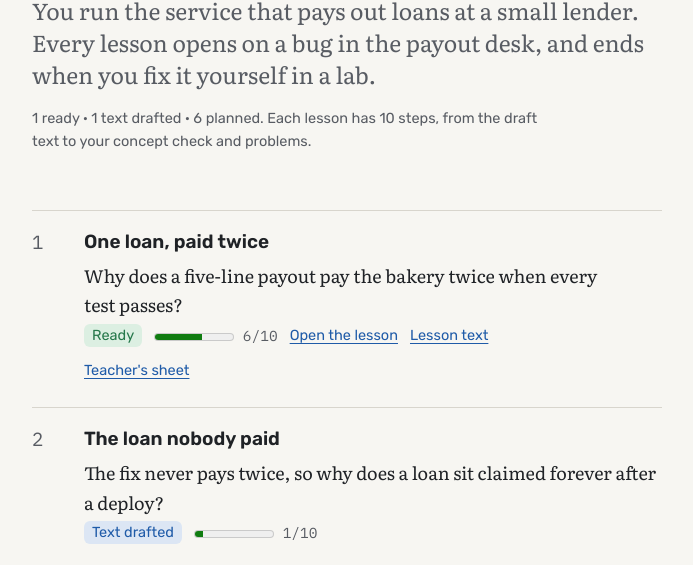
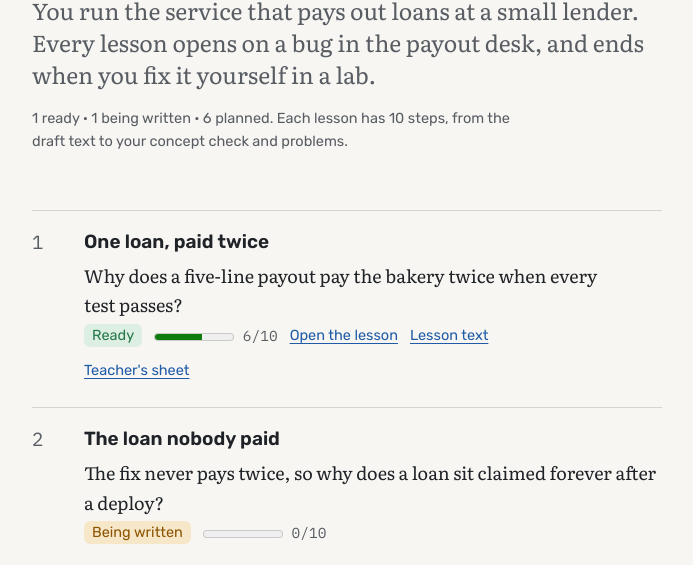
Before and after one commit to klaygomes/tla-lessons, a plain HTML site: page index.html in a window 1280 px wide. Shown: the part 170-735 px from the top of the page, without its empty margins (293-986 px from the left). Drawn offline with Linux system fonts and the light colour scheme.

```diff
--- a/index.html
+++ b/index.html
@@ -25,11 +25,11 @@
 <header>
 <h1>The payout desk: lessons in TLA+</h1>
 <p class="question">You run the service that pays out loans at a small lender. Every lesson opens on a bug in the payout desk, and ends when you fix it yourself in a lab.</p>
-<p class="summary">1 ready · 1 text drafted · 6 planned. Each lesson has 10 steps, from the draft text to your concept check and problems.</p>
+<p class="summary">1 ready · 1 being written · 6 planned. Each lesson has 10 steps, from the draft text to your concept check and problems.</p>
 </header>
 <ol class="course">
 <li class="is-ready"><span class="n">1</span><div><h2>One loan, paid twice</h2><p>Why does a five-line payout pay the bakery twice when every test passes?</p><p class="links"><span class="state">Ready</span><span class="steps" aria-label="6 of 10 steps done"><meter min="0" max="10" value="6"></meter> 6/10</span> <a href="01-one-loan-paid-twice/3-page/3-page.html">Open the lesson</a> <a href="01-one-loan-paid-twice/1-prose.html">Lesson text</a> <a href="01-one-loan-paid-twice/1-sheet.html">Teacher&#x27;s sheet</a></p></div></li>
-<li class="is-drafted"><span class="n">2</span><div><h2>The loan nobody paid</h2><p>The fix never pays twice, so why does a loan sit claimed forever after a deploy?</p><p class="links"><span class="state">Text drafted</span><span class="steps" aria-label="1 of 10 steps done"><meter min="0" max="10" value="1"></meter> 1/10</span></p></div></li>
+<li class="is-writing"><span class="n">2</span><div><h2>The loan nobody paid</h2><p>The fix never pays twice, so why does a loan sit claimed forever after a deploy?</p><p class="links"><span class="state">Being written</span><span class="steps" aria-label="0 of 10 steps done"><meter min="0" max="10" value="0"></meter> 0/10</span></p></div></li>
 <li class="is-planned"><span class="n">3</span><div><h2>The key the bank forgot</h2><p>The bank remembers idempotency keys for 24 hours, so what happens when a worker resumes after a weekend?</p><p class="links"><span class="state">Planned</span><span class="steps" aria-label="0 of 10 steps done"><meter min="0" max="10" value="0"></meter> 0/10</span></p></div></li>
 <li class="is-planned"><span class="n">4</span><div><h2>A desk too big to check</h2><p>How do you keep the checker finishing when workers, loans and retries multiply?</p><p class="links"><span class="state">Planned</span><span class="steps" aria-label="0 of 10 steps done"><meter min="0" max="10" value="0"></meter> 0/10</span></p></div></li>
 <li class="is-planned"><span class="n">5</span><div><h2>Writing the worker as code</h2><p>How do you write the worker as a program and still decide what counts as one step?</p><p class="links"><span class="state">Planned</span><span class="steps" aria-label="0 of 10 steps done"><meter min="0" max="10" value="0"></meter> 0/10</span></p></div></li>
```
Also changed, not shown: 1 other file.
